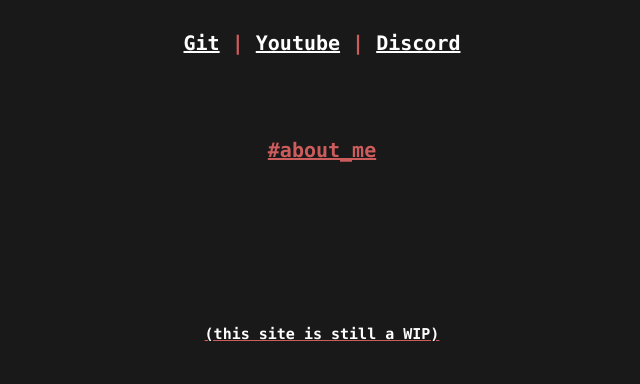
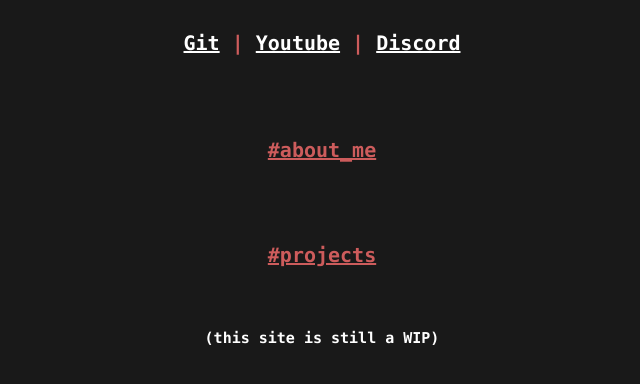
Before and after one commit to 999-Austin-999/13-05.github.io, a plain HTML site: page index.html in a window 1280 px wide. Shown: the part 208-592 px from the top of the page, without its empty margins (318-958 px from the left). Drawn offline with Linux system fonts and the light colour scheme.

Commit message:
Update index.html

```diff
--- a/index.html
+++ b/index.html
@@ -127,7 +127,7 @@
         <br /><br /><br />
 
     <h1 class="function">
-        <a class="function" href="https://13-05.github.io/projects"projects</a>
+        <a class="function" href="https://13-05.github.io/projects">#projects</a>
 
         <br /><br /><br />
 
```
